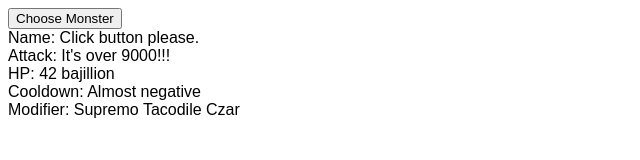
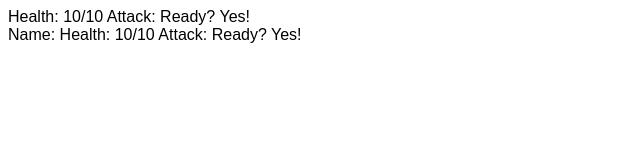
Before and after one commit to Shrubhog/TextFightEngine, a website: page index.html in a window 1280 px wide. Shown: the whole page, without its empty margins (0-640 px from the left). Drawn offline with Linux system fonts and the light colour scheme.

```diff
--- a/index.html
+++ b/index.html
@@ -7,11 +7,18 @@
     <link rel="stylesheet" href="/css/main.css">
   </head>
   <body>
-    <button type="button" name="button" onclick="pickMonster()">Choose Monster</button> <br>
-    Name: <span id='MonsterName'>Click button please.</span><br>
-    Attack: <span id="MonsterAttack">It's over 9000!!!</span><br>
-    HP: <span id="MonsterHP">42 bajillion</span><br>
-    Cooldown: <span id="MonsterCooldown">Almost negative</span><br>
-    Modifier: <span id="Modifier">Supremo Tacodile Czar</span><br>
+    <div class="container">
+      <div class="player">
+        Health: <span id="playerHealth">10</span>/<span id="maxPlayerHealth">10</span>
+        Attack: <span id="plAttack"></span>
+        Ready? <span id="plCool">Yes!</span>
+      </div>
+      <div class="enemy">
+        Name: <span id="enName"></span>
+        Health: <span id="enHealth">10</span>/<span id="maxEnHealth">10</span>
+        Attack: <span id="enAttack"></span>
+        Ready? <span id="enCool">Yes!</span>
+      </div>
+    </div>
   </body>
 </html>
```
Also changed, not shown: package.json (added, +21 -0 lines), 1 other file.
